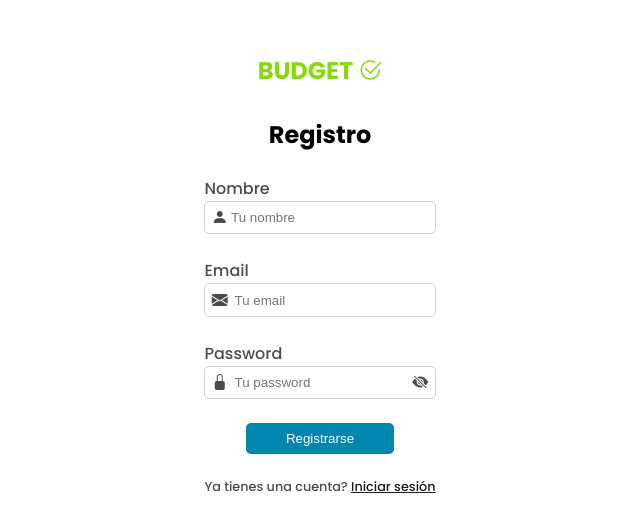
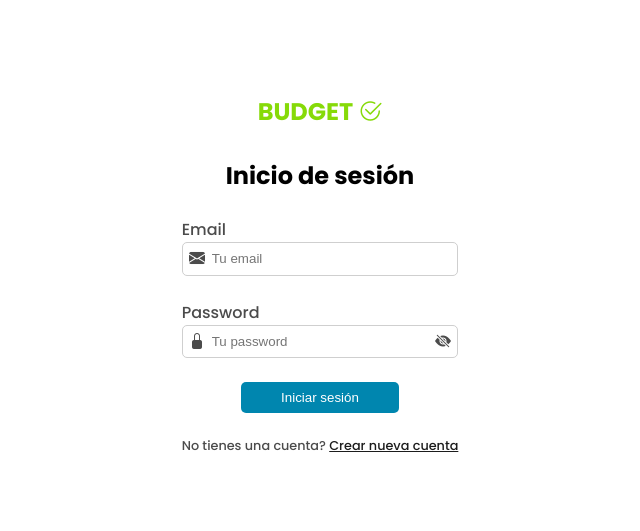
Before and after one commit to andreyt98/AppPresupuesto, a React (Vite) app: page / in a window 1280 px wide. Shown: the part 119-650 px from the top of the page, without its empty margins (320-960 px from the left). Built offline with nearby package versions, Linux system fonts and the light colour scheme; no server answers.

Commit message:
feat: changed initial form to show (login form)

```diff
--- a/src/App.jsx
+++ b/src/App.jsx
@@ -5,7 +5,7 @@ import Welcome from "./pages/Welcome";
 import "./sass/main.scss";
 
 function App() {
-  const [isRegistering, setIsRegistering] = useState(true);
+  const [isRegistering, setIsRegistering] = useState(false);
   const [isUserReady, setIsUserReady] = useState(false);
   const [message, setMessage] = useState({active:false,text:null});
   const [user, setUser] = useState({ name:null,email: null, password: null });
```
